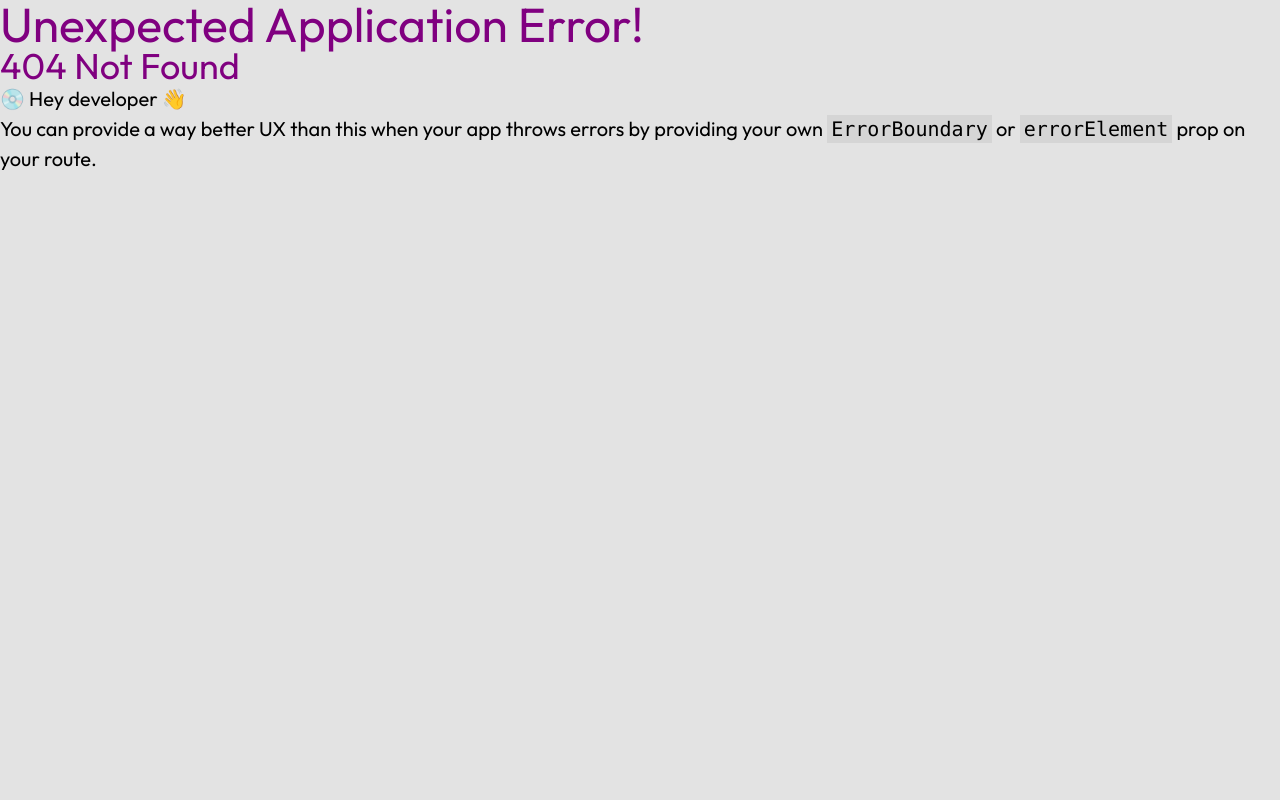
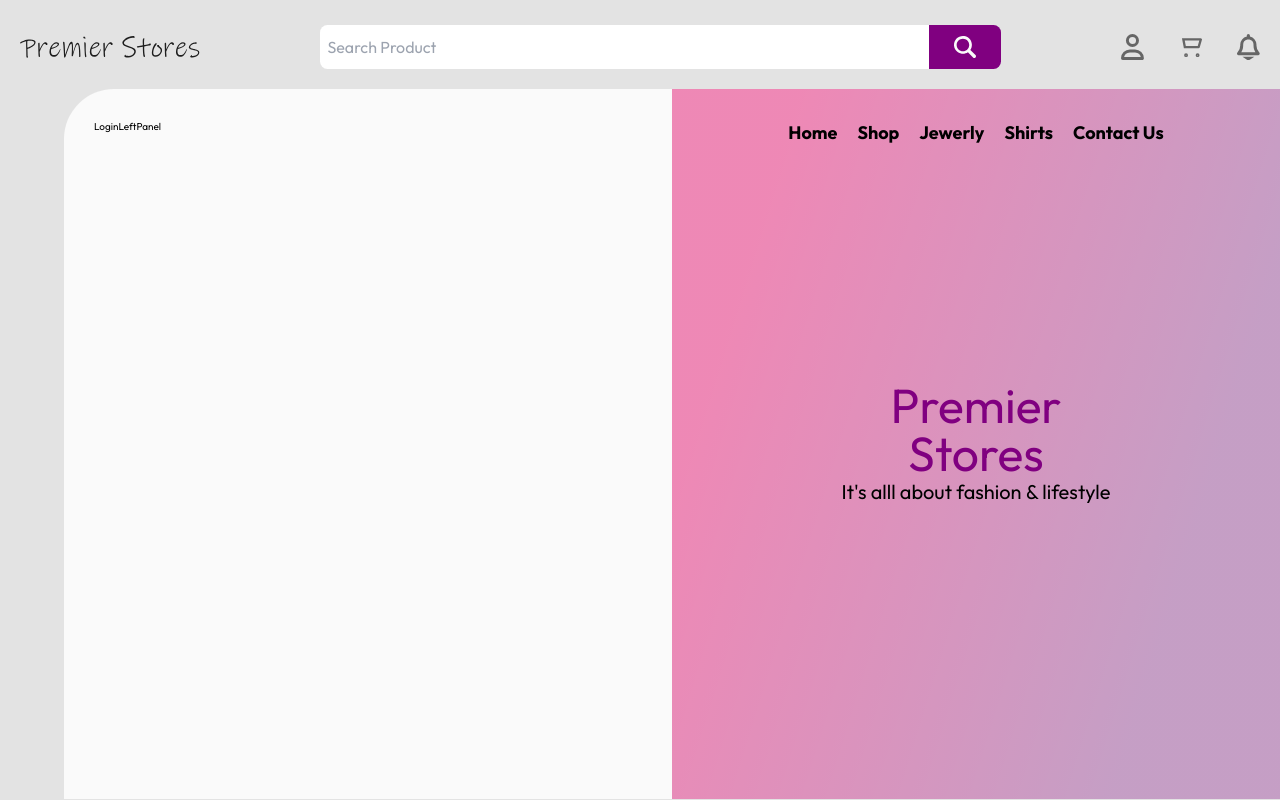
Before and after one commit to timmyproofficial/premier-store, a React (Vite) app: page /login in a window 1280 px wide. Before the commit this address had no page. Built offline with nearby package versions, Linux system fonts and the light colour scheme.

Commit message:
Create the login page and design the right panel

```diff
--- a/src/App.tsx
+++ b/src/App.tsx
@@ -1,10 +1,23 @@
+import NavbarTop from './components/NavbarTop';
+import { Outlet } from 'react-router';
 import { HomePage } from './pages';
+import FooterBlock from './components/FooterBlock';
 
 function App() {
   return (
-    <div>
-      <HomePage />
-    </div>
+    <>
+      <header>
+        <nav>
+          <NavbarTop />
+        </nav>
+      </header>
+      <main>
+        <Outlet />
+      </main>
+      <footer>
+        <FooterBlock />
+      </footer>
+    </>
   );
 }
 
--- a/src/components/Hero.tsx
+++ b/src/components/Hero.tsx
@@ -2,30 +2,16 @@ import { Link } from 'react-router-dom';
 import Button from './Button';
 import heroImg from '../assets/hero-premier.png';
 import SocialPlatforms from './SocialPlatforms';
+import NavHero from './NavHero';
 
 const Hero = () => {
   return (
     <>
       <div className="relative pb-12 lg:h-[95vh] hero container">
-        <nav className="flex justify-end px-10 py-7 mr-10">
-          <ul className="text-[1.8rem] text-link-color font-[700] flex gap-8">
-            <li>
-              <Link to={'/'}>Home</Link>
-            </li>
-            <li>
-              <Link to={'/'}>Shop</Link>
-            </li>
-            <li>
-              <Link to={'/'}>Jewerly</Link>
-            </li>
-            <li>
-              <Link to={'/'}>Shirts</Link>
-            </li>
-            <li>
-              <Link to={'/'}>Contact Us</Link>
-            </li>
-          </ul>
-        </nav>
+        <NavHero
+          textColor="link-color"
+          classes="flex justify-end px-10 py-7 mr-10"
+        />
 
         <div className="grid md:grid-cols-[55%_45%]">
           <div className="flex flex-col gap-16 pl-11 mt-[70px]">
--- /dev/null
+++ b/src/components/NavHero.tsx
@@ -0,0 +1,34 @@
+import { Link } from 'react-router-dom';
+
+interface Props {
+  textColor: string;
+  classes?: string;
+}
+
+const NavHero = ({ textColor, classes }: Props) => {
+  return (
+    <nav className="">
+      <ul
+        className={`text-[1.8rem] text-${textColor} font-[700] flex gap-8 ${classes}`}
+      >
+        <li>
+          <Link to={'/'}>Home</Link>
+        </li>
+        <li>
+          <Link to={'/'}>Shop</Link>
+        </li>
+        <li>
+          <Link to={'/'}>Jewerly</Link>
+        </li>
+        <li>
+          <Link to={'/'}>Shirts</Link>
+        </li>
+        <li>
+          <Link to={'/'}>Contact Us</Link>
+        </li>
+      </ul>
+    </nav>
+  );
+};
+
+export default NavHero;
--- a/src/components/NavbarTop.tsx
+++ b/src/components/NavbarTop.tsx
@@ -7,17 +7,19 @@ import SearchBar from './SearchBar';
 
 const NavbarTop = () => {
   return (
-    <nav className="flex flex-col gap-8 md:flex-row md:justify-between md:gap-48 px-8 pt-10 pb-8">
-      <img
-        className="w-[180px] self-center"
-        src={premierStore}
-        alt="App Logo"
-      />
+    <nav className="flex flex-col gap-8 md:flex-row md:items-center md:justify-between md:gap-48 px-8 pt-10 pb-8">
+      <Link to="/">
+        <img
+          className="w-[180px] self-center"
+          src={premierStore}
+          alt="App Logo"
+        />
+      </Link>
 
       <SearchBar />
 
       <div className="lg:flex items-center gap-14 hidden">
-        <Link to={'/'}>
+        <Link to={'/login'}>
           <img className="nav-icon" src={userIcon} alt="User Icon" />
         </Link>
         <Link to={'/'}>
--- /dev/null
+++ b/src/components/login/LoginLeftPanel.tsx
@@ -0,0 +1,7 @@
+const LoginLeftPanel = () => {
+  return (
+    <div className="bg-block-color p-12 rounded-tl-[50px]">LoginLeftPanel</div>
+  );
+};
+
+export default LoginLeftPanel;
--- /dev/null
+++ b/src/components/login/LoginRightPanel.tsx
@@ -0,0 +1,16 @@
+import NavHero from '../NavHero';
+
+const LoginRightPanel = () => {
+  return (
+    <div className="p-12 relative login-hero">
+      <NavHero textColor="black" classes="flex justify-center" />
+
+      <div className="text-center absolute top-[50%] left-[50%] translate-x-[-50%] translate-y-[-50%]">
+        <h2>Premier Stores</h2>
+        <p>It's alll about fashion & lifestyle</p>
+      </div>
+    </div>
+  );
+};
+
+export default LoginRightPanel;
--- a/src/index.css
+++ b/src/index.css
@@ -107,6 +107,7 @@ p {
 }
 
 .hero,
+.login-hero,
 .discount-block {
   background: linear-gradient(
     107.32deg,
@@ -120,6 +121,10 @@ p {
   margin-left: 3rem;
 }
 
+.login {
+  height: calc(100vh - 90px);
+}
+
 @media screen and (min-width: 1024px) {
   .hero {
     height: 95vh;
--- a/src/pages/HomePage.tsx
+++ b/src/pages/HomePage.tsx
@@ -12,10 +12,7 @@ import TestimonialsBlock from '../components/TestimonialsBlock';
 const HomePage = () => {
   return (
     <>
-      <header>
-        <NavbarTop />
-        <Hero />
-      </header>
+      <Hero />
       <FeaturedProuductsBlock />
       <AboutBlock />
       <OffersBlock />
@@ -23,7 +20,6 @@ const HomePage = () => {
       <TestimonialsBlock />
       <DiscountBlock />
       <NewsFeedBlock />
-      <FooterBlock />
     </>
   );
 };
--- /dev/null
+++ b/src/pages/LoginPage.tsx
@@ -0,0 +1,17 @@
+import LoginLeftPanel from '../components/login/LoginLeftPanel';
+import LoginRightPanel from '../components/login/LoginRightPanel';
+import NavbarTop from '../components/NavbarTop';
+
+const LoginPage = () => {
+  return (
+    <section>
+      <NavbarTop />
+      <div className="grid grid-cols-2 w-[95%] ml-auto login">
+        <LoginLeftPanel />
+        <LoginRightPanel />
+      </div>
+    </section>
+  );
+};
+
+export default LoginPage;
```
Also changed, not shown: src/routes.tsx (+10 -1 lines).
